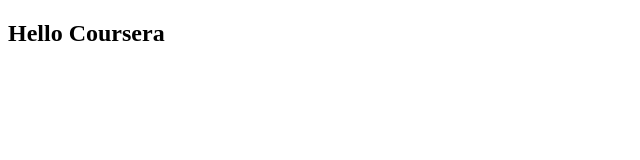
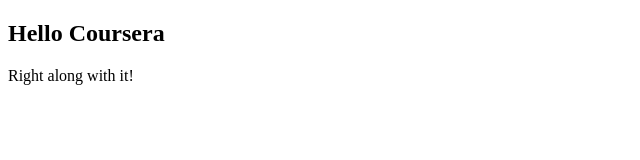
Before and after one commit to bipinbohara/coursera-test, a plain HTML site: page site/index.html in a window 1280 px wide. Shown: the whole page, without its empty margins (0-640 px from the left). Drawn offline with Linux system fonts and the light colour scheme.

Commit message:
Paragraph addition

```diff
--- a/site/index.html
+++ b/site/index.html
@@ -7,5 +7,7 @@
 </head>
 <body>
     <h2>Hello Coursera</h2>
+
+    <p>Right along with it!</p>
 </body>
 </html>
```
